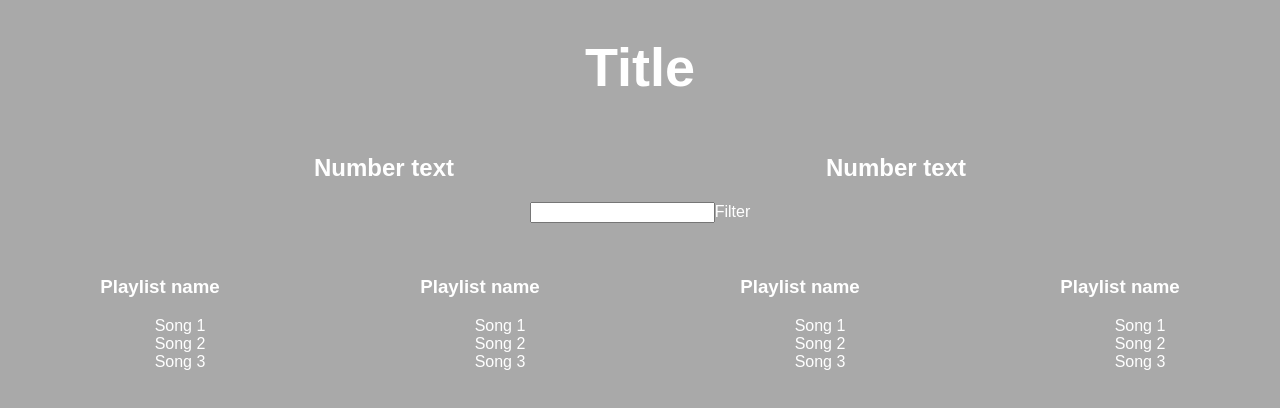
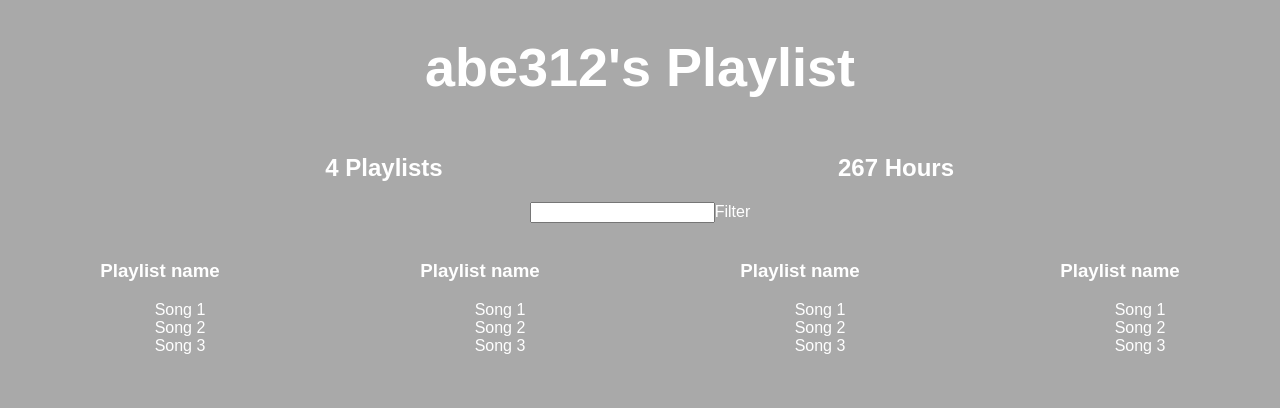
Before and after one commit to abe312/awesome-playlists, a React (Create React App) app: page / in a window 1280 px wide. Shown: the top 408 px of the page. Built offline with nearby package versions, Linux system fonts and the light colour scheme.

Commit message:
added fake data and new components

```diff
--- a/src/App.js
+++ b/src/App.js
@@ -1,11 +1,29 @@
 import React, { Component } from 'react';
 import logo from './logo.svg';
 import './App.css';
-class Aggregate extends Component {
+class PlaylistCounter extends Component {
   render() {
     return (
       <div className="aggregate" style={{width: '40%', display: 'inline-block'}}>
-        <h2 style={{color: '#fff'}}>Number text</h2>
+        <h2 style={{color: '#fff'}}>{this.props.playlists && this.props.playlists.length} Playlists</h2>
+      </div>
+    )
+  }
+}
+
+class HourCounter extends Component {
+
+  render() {
+    let allSongs = this.props.playlists.reduce((songs, eachPlaylist) => {
+      return songs.concat(eachPlaylist.songs);
+    }, []);
+    let totalDuration = allSongs.reduce((sum, eachSong) => {
+      return sum + eachSong.duration;
+    }, 0)
+
+    return (
+      <div className="aggregate" style={{width: '40%', display: 'inline-block'}}>
+        <h2 style={{color: '#fff'}}>{Math.floor(totalDuration/(60))} Hours</h2>
       </div>
     )
   }
@@ -41,23 +59,70 @@ class Playlist extends Component {
   }
 }
 
+let fakeServerData = {
+  user: {
+    name: 'abe312',
+    playlists: [
+      {
+        name: 'My favorites',
+        songs: [{name: 'starboy', duration: 1234},
+        {name: 'in my feelings', duration: 1234}, {name: 'cant feel my face', duration: 1234}]
+      },
+      {
+        name: 'Euphoria',
+        artist: 'Enrique',
+        songs: [{name: 'I like it', duration: 1234}, {name: 'heartbeat', duration: 1234}, {name: 'Tonight Im loving you', duration: 1234}, {name: 'dirty dancer', duration: 1234}, {name: 'ayer', duration: 1234}]
+      },
+      {
+        name: 'Konvicted',
+        artist: 'Akon',
+        songs: [{name: 'smack that', duration: 1234}, {name: 'dont matter', duration: 1234}, {name: 'konvicted', duration: 1234}]
+      },
+      {
+        name: 'Recovery',
+        artist: 'Eminem',
+        songs: [{name: 'love the way you lie', duration: 1234}, {name: 'rap god', duration: 1234} ]
+      }
+    ]
+  }
+};
 class App extends Component {
+
+  state = {
+      serverData: {}
+    }
+
+  componentDidMount() {
+    setTimeout(() => {
+      this.setState({
+        serverData: fakeServerData
+      })
+    }, 1000);
+
+  }
+
   render() {
     let name = "Abhineet";
     let green = "#FF1212";
     let headerStyle = {color: green, 'font-size': '50px'}
     return (
       <div className="App">
-        <h1>Title</h1>
-        <Aggregate />
-        <Aggregate />
+
+        {this.state.serverData.user ?
+        <div>
+          <h1>{this.state.serverData.user.name}'s Playlist</h1>
+
+
+        <PlaylistCounter playlists={this.state.serverData.user.playlists}/>
+        <HourCounter playlists={this.state.serverData.user.playlists}/>
         <Filter />
-        <p></p>
         <Playlist />
         <Playlist />
         <Playlist />
         <Playlist />
         <p></p>
+        </div> : <p>Loading...</p>
+        }
       </div>
     );
   }
```
